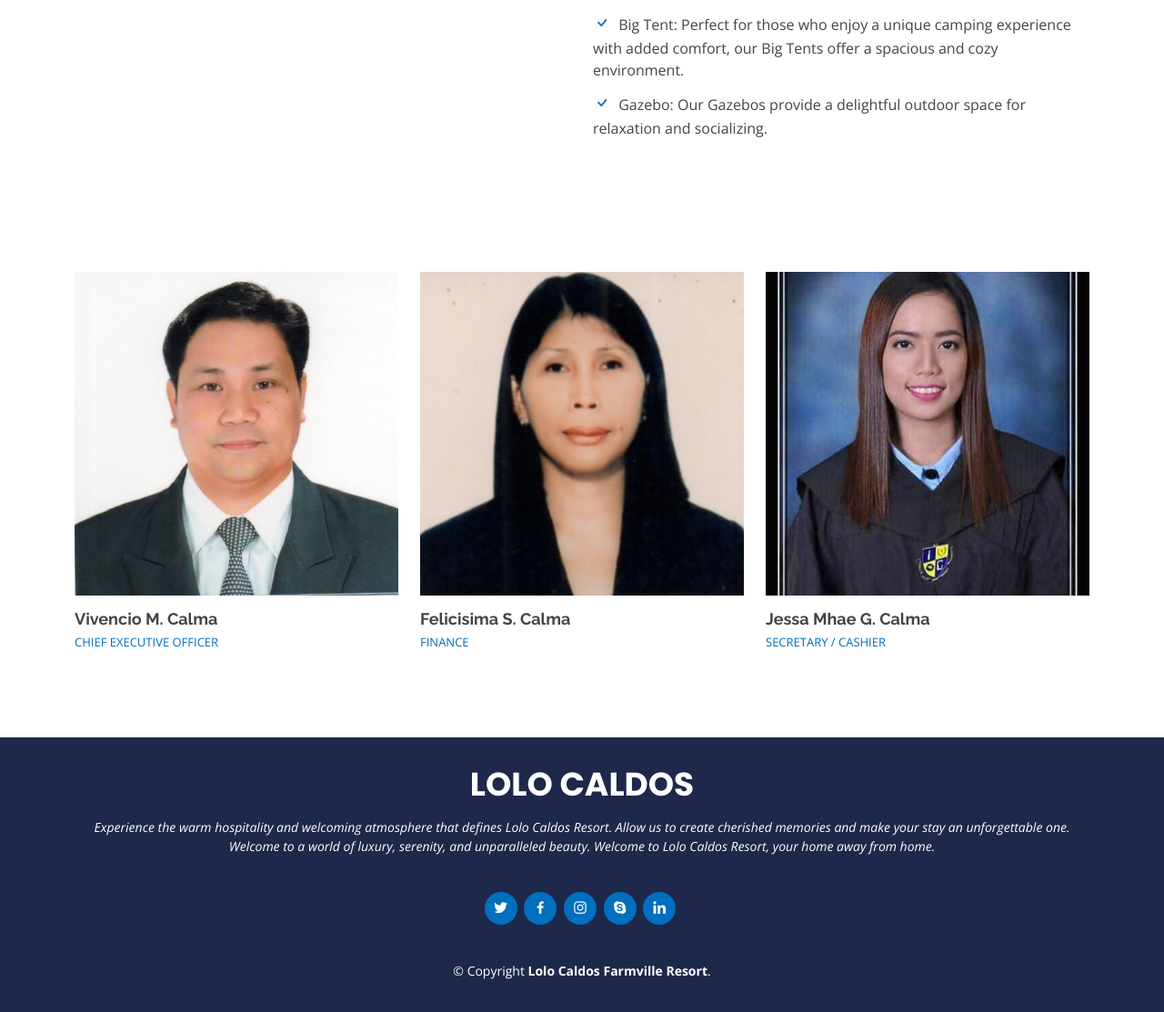
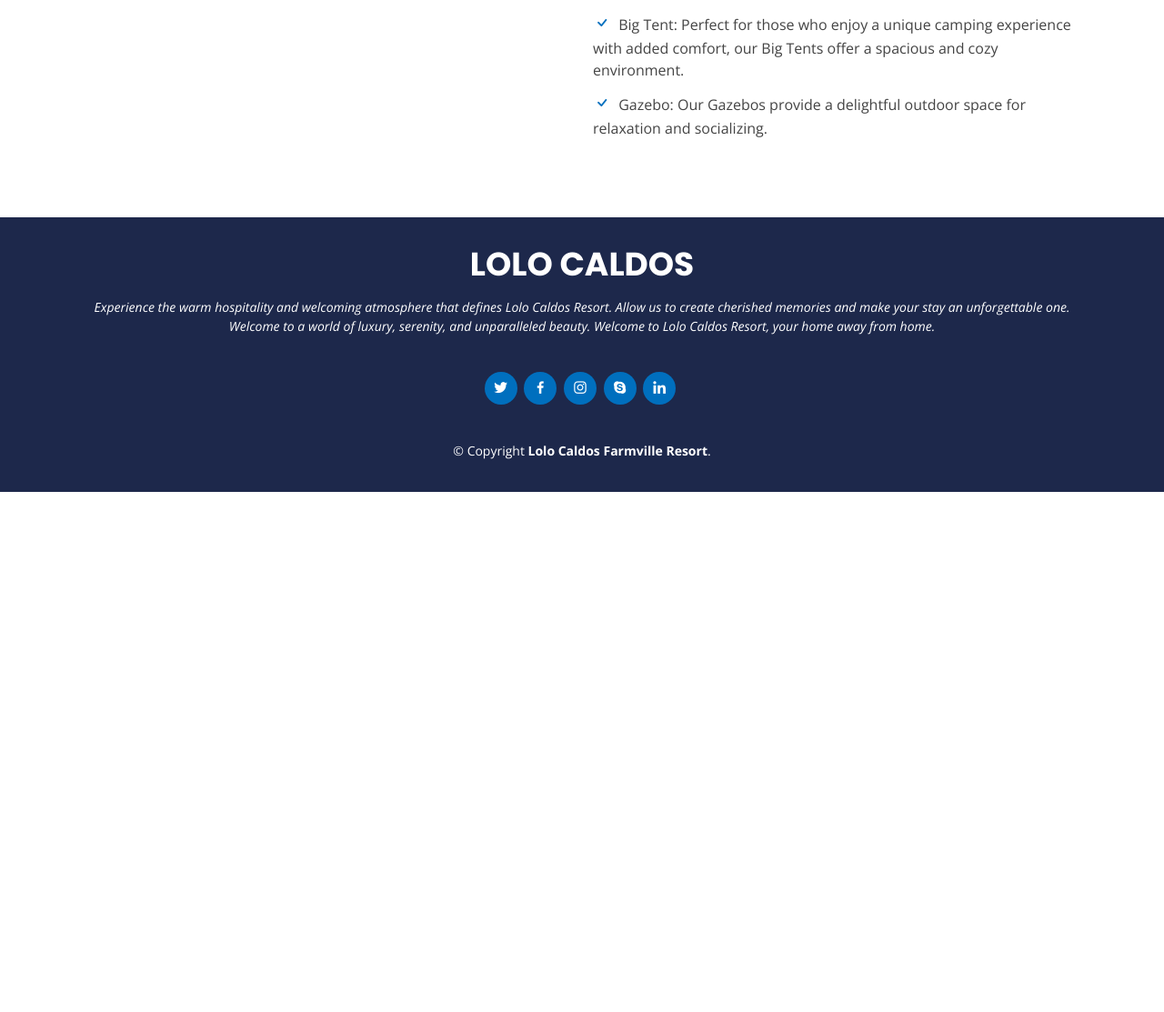
Before and after one commit to lanceivo/lolocaldos, a PHP site: page /service.php in a window 1280 px wide. Shown: the part 1962-3075 px from the top of the page at 91% size. After the commit the page ends 2503 px from the top, so only its background shows below. Run offline with PHP 8.4, Linux system fonts and the light colour scheme; data that the repository does not hold is empty.

Commit message:
contact about services

```diff
--- a/admin_setting.php
+++ b/admin_setting.php
@@ -125,7 +125,7 @@
                         <input type="text" name="servicerate" id="servicerate" class="form-control" value="" placeholder="Update Your Private Service Rate">
                         </div>
                         <div class="col-md-4">
-                            <input type="file" name="serviceImage" id="serviceImage" class="form-control-file">
+                            <input type="file" name="serviceImage" id="serviceImage" class="form-control-file" accept="image/jpeg, image/png">
                             <label class="form-control-file" style="color:blue"> Image Upload Should be Width:1026px | Height:768px</label>
                         </div>
                     </div>
@@ -180,7 +180,7 @@
                         <input type="text" name="roomrate" id="servicerate" class="form-control" value="" placeholder="Update Your Room Service Rate">
                         </div>
                         <div class="col-md-4">
-                            <input type="file" name="roomImage" id="roomImage" class="form-control-file">
+                            <input type="file" name="roomImage" id="roomImage" class="form-control-file" accept="image/jpeg, image/png">
                             <label class="form-control-file" style="color:blue"> Image Upload Should be Width:800px | Height:533px</label>
                         </div>
                     </div>
--- a/service.php
+++ b/service.php
@@ -201,74 +201,6 @@
       </div>
     </section><!-- End Featured Members Section -->
 
-    <!-- ======= Members Section ======= -->
-    <section id="members" class="members">
-      <div class="container">
-
-        <div class="row">
-
-          <div class="col-lg-4 col-md-6 d-flex align-items-stretch">
-            <div class="member">
-              <div class="member-img">
-                <img src="assets/img/members/ceo.png" class="img-fluid" alt="">
-                <div class="social">
-                  <a href=""><i class="bi bi-twitter"></i></a>
-                  <a href=""><i class="bi bi-facebook"></i></a>
-                  <a href=""><i class="bi bi-instagram"></i></a>
-                  <a href=""><i class="bi bi-linkedin"></i></a>
-                </div>
-              </div>
-              <div class="member-info">
-                <h4>Vivencio M. Calma</h4>
-                <span>Chief Executive Officer</span>
-                <!-- <p>Sint qui cupiditate. Asperiores fugit impedit aspernatur et mollitia. Molestiae qui placeat labore assumenda id qui nesciunt quo reprehenderit. Rem dolores similique quis soluta culpa enim quia ratione ea.</p> -->
-              </div>
-            </div>
-          </div>
-
-          <div class="col-lg-4 col-md-6 d-flex align-items-stretch">
-            <div class="member">
-              <div class="member-img">
-                <img src="assets/img/members/finance.png" class="img-fluid" alt="">
-                <div class="social">
-                  <a href=""><i class="bi bi-twitter"></i></a>
-                  <a href=""><i class="bi bi-facebook"></i></a>
-                  <a href=""><i class="bi bi-instagram"></i></a>
-                  <a href=""><i class="bi bi-linkedin"></i></a>
-                </div>
-              </div>
-              <div class="member-info">
-                <h4>Felicisima S. Calma</h4>
-                <span>Finance</span>
-                <!-- <p>Aut ex esse explicabo quia harum ea accusamus excepturi. Temporibus at quia quisquam veritatis impedit. Porro laborum voluptatum sed necessitatibus a saepe. Deserunt laborum quasi consequatur voluptatum iusto sint qui fuga vel. Enim eveniet sed quibusdam rerum in. Non dicta architecto consequatur quo praesentium nesciunt.</p> -->
-              </div>
-            </div>
-          </div>
-
-          <div class="col-lg-4 col-md-6 d-flex align-items-stretch">
-            <div class="member">
-              <div class="member-img">
-                <img src="assets/img/members/secretary.png" class="img-fluid" alt="">
-                <div class="social">
-                  <a href=""><i class="bi bi-twitter"></i></a>
-                  <a href=""><i class="bi bi-facebook"></i></a>
-                  <a href=""><i class="bi bi-instagram"></i></a>
-                  <a href=""><i class="bi bi-linkedin"></i></a>
-                </div>
-              </div>
-              <div class="member-info">
-                <h4>Jessa Mhae G. Calma</h4>
-                <span>Secretary / Cashier</span>
-                <!-- <p>Amet labore numquam corrupti est. Nostrum amet voluptas consectetur dolor voluptatem architecto distinctio consequuntur eligendi. Quam impedit enim aut nesciunt aut dicta quam exercitationem. Reprehenderit exercitationem magnam. Ullam similique ut voluptas totam nobis porro accusamus nulla omnis.</p> -->
-              </div>
-            </div>
-          </div>
-
-        </div>
-
-      </div>
-    </section><!-- End Members Section -->
-
   </main><!-- End #main -->
 
   <!-- ======= Footer ======= -->
```
Also changed, not shown: contact.php (+8 -1 lines).
